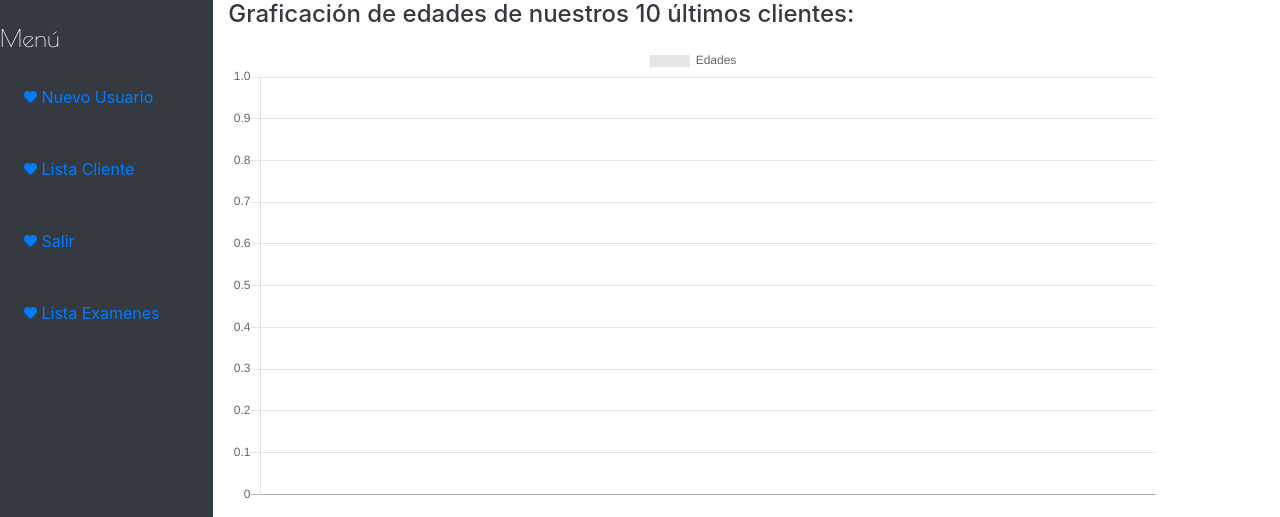
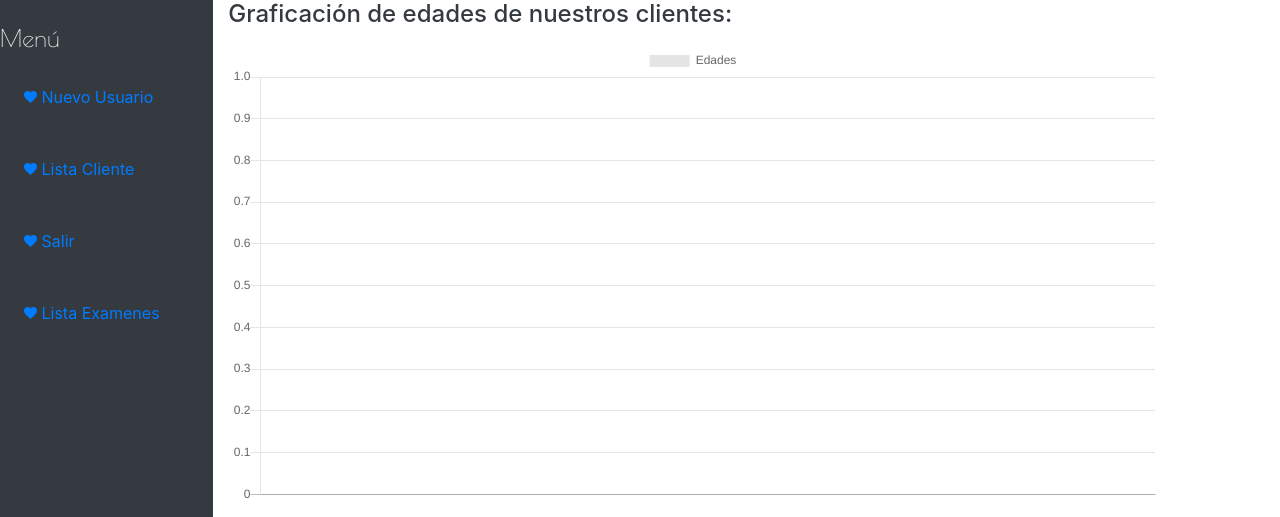
Before and after one commit to FernandoNoguera/EvalMo6, a Django app: page /pagina_privada/ in a window 1280 px wide. Shown: the part 56-573 px from the top of the page. Run offline with Django 3.2, Linux system fonts and the light colour scheme; data that the repository does not hold is empty; some libraries are stand-ins or nearby versions.

Commit message:
arreglo frase

```diff
--- a/clinica_fenix_01/templates/clinica_fenix_01/PagePrivate.html
+++ b/clinica_fenix_01/templates/clinica_fenix_01/PagePrivate.html
@@ -28,7 +28,7 @@
           <a href="{% url 'clinica_fenix_01:lista_examen' %}"class= "d-block p-4"> <i class="icon ion-md-heart"></i>    Lista Examenes</a>
         </nav>
         <div class="col-9 ">
-          <div class="h4"> Graficación de edades de nuestros 10 últimos clientes:
+          <div class="h4"> Graficación de edades de nuestros clientes:
             <p id="parrafo-private">
             <div class="chart">
             <canvas id="myChart"></canvas>
```
